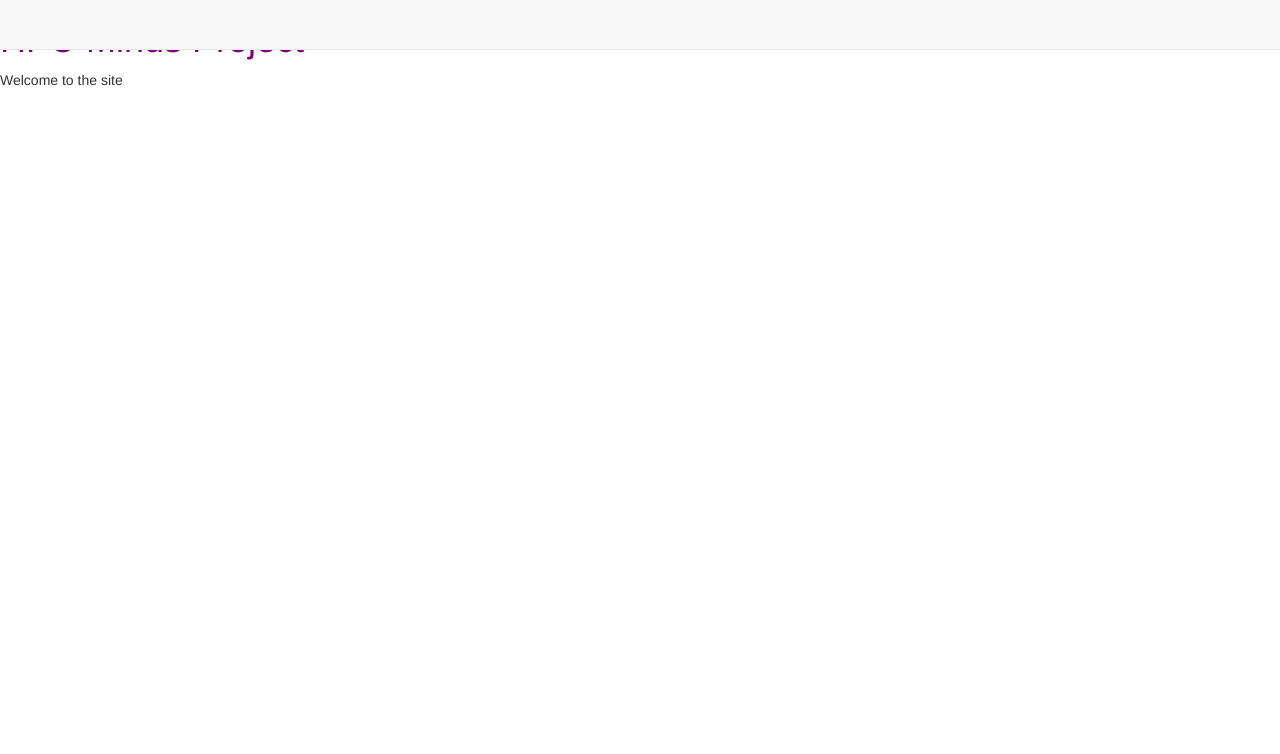
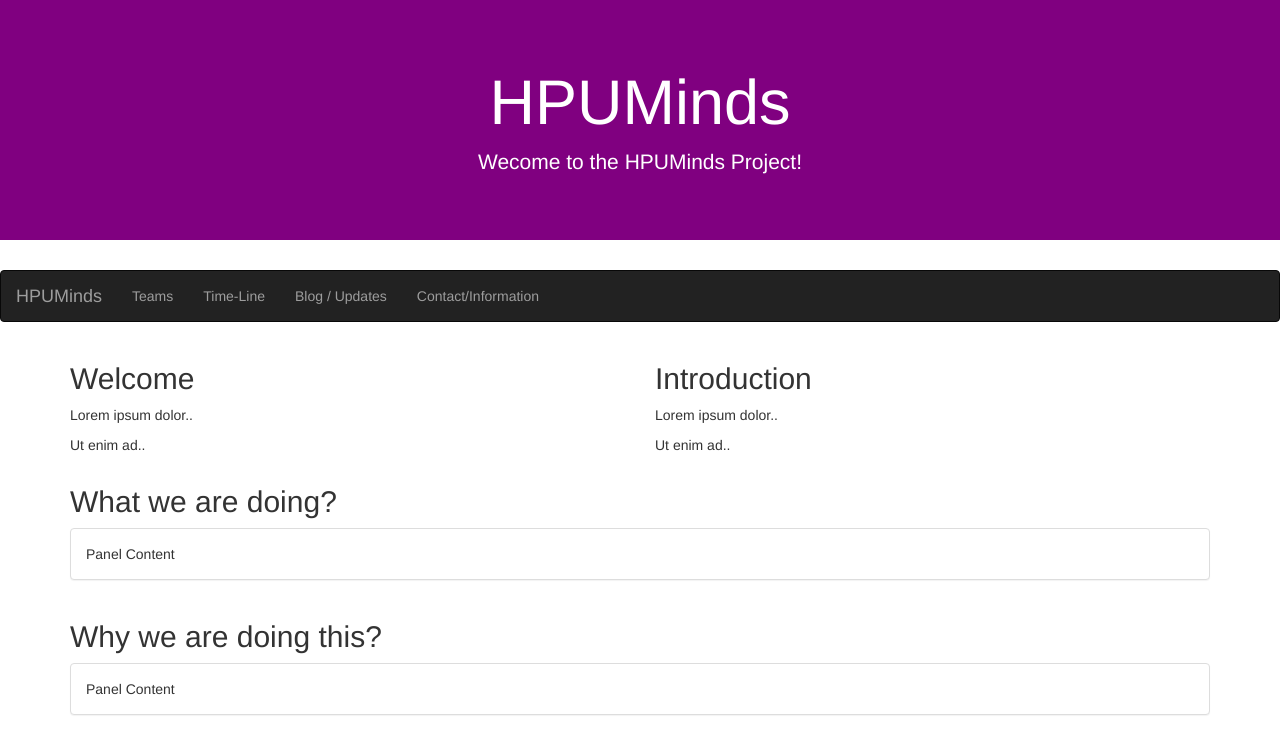
Before and after one commit to alouzao10/HPU_Minds_Site, a plain HTML site: page index.html in a window 1280 px wide. Drawn offline with Linux system fonts and the light colour scheme.

Commit message:
Started Home Page

```diff
--- a/index.html
+++ b/index.html
@@ -1,26 +1,68 @@
 <html>
-
    <head>
-
       <meta charset="utf-8">
       <meta name="viewport" content="width=device-width, initial-scale=1">
       <meta name="description" content="">
       <meta name="author" content="HPUMinds Webdevelopment">
-      <title> Welcome! | HPU Minds </title>
-
+      <title> Home | HPU Minds </title>
       <!-- Bootstrap Core CSS -->
       <link href="vendor/bootstrap/css/bootstrap.min.css" rel="stylesheet">
-
    </head>
 
    <body id="page-top">
+      <!--nav id="mainNav" class="navbar navbar-default navbar-fixed-top"></nav-->
+      <div class="jumbotron text-center" style="background-color:purple;">
+         <h1 style="color:white;">HPUMinds</h1>
+         <p style="color:white;">Wecome to the HPUMinds Project!</p>
+      </div>
 
-      <nav id="mainNav" class="navbar navbar-default navbar-fixed-top">
-
+      <nav class="navbar navbar-inverse">
+         <div class="container-fluid">
+	    <div class="navbar-header">
+               <a class="navbar-brand" href="#">HPUMinds</a>
+	    </div>
+	    <ul class="nav navbar-nav">
+	       <!--li class="active; text-center"><a href="#">HPUMinds</a></li-->
+	       <li class="text-center"><a href="#">Teams</a></li>
+	       <li class="text-center"><a href="#">Time-Line</a></li>
+	       <li class="text-center"><a href="#">Blog / Updates</a></li>
+	       <li class="text-center"><a href="#">Contact/Information</a></li>
+	    </ul>
+         </div>
       </nav>
 
-      <h1 style="color:purple;"> HPU Minds Project </h1>
-      <p>Welcome to the site</p>
+
+      <div class="container">
+         <div class="row">
+	    <div class="col-md-6">
+	      <h2>Welcome</h2>
+	      <p>Lorem ipsum dolor..</p>
+	      <p>Ut enim ad..</p>
+	    </div>
+	    <div class="col-md-6">
+	      <h2>Introduction</h2>
+	      <p>Lorem ipsum dolor..</p>
+	      <p>Ut enim ad..</p>
+	    </div>
+
+         </div>
+      </div>
+     <div class="container">
+        <h2>What we are doing?</h2>
+        <div class="panel panel-default">
+           <div class="panel-body">Panel Content</div>
+        </div>
+     </div>
+     <div class="container">
+       <h2>Why we are doing this?</h2>
+       <div class="panel panel-default">
+          <div class="panel-body">Panel Content</div>
+       </div>
+     </div>
+
+
+
+
+
    </body>
-
 </html>
```
Also changed, not shown: alexIndex.html (added, +31 -0 lines).
